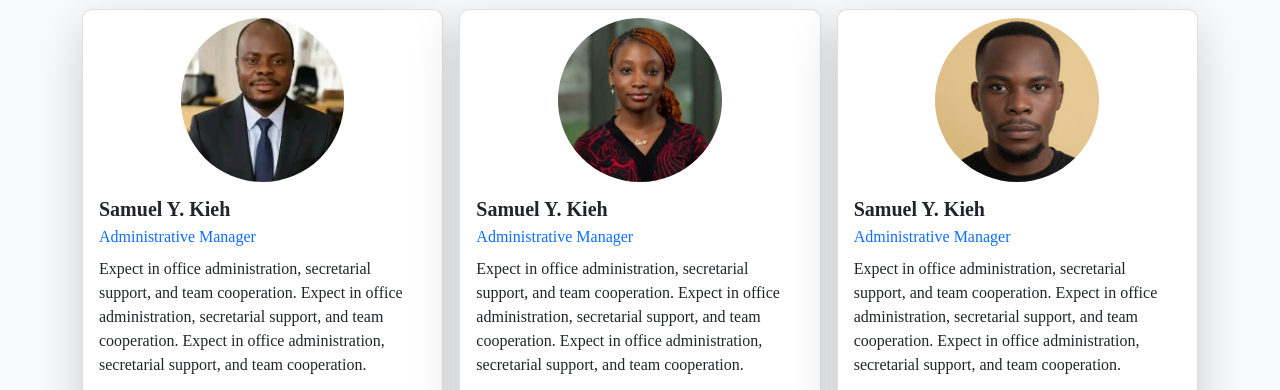
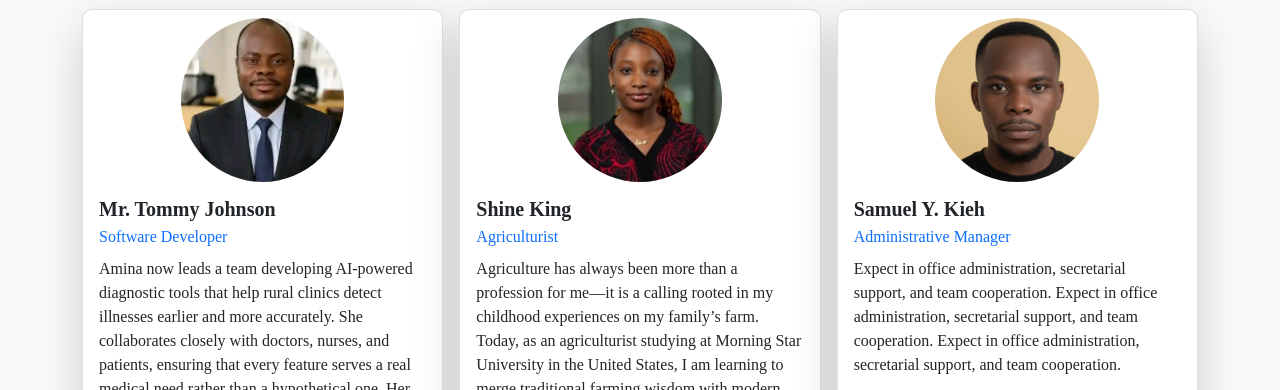
Before and after one commit to kieh570/kieh_portfolio, a plain HTML site: page team.html in a window 1280 px wide. Shown: the part 149-539 px from the top of the page. Drawn offline with Linux system fonts and the light colour scheme.

Commit message:
Updated team page

```diff
--- a/team.html
+++ b/team.html
@@ -87,12 +87,10 @@
                     <div class="team-card card shadow-lg" style="border-radius: 10px;">
                        <div class="card-body p-2 mx-2">
                         <div><img src="images/1765894691152.jpg" class="card-image-top mx-auto d-flex" style="width: 50%; margin-bottom: 15px; height: auto; border-radius: 50%;" alt=""></div>
-                            <h5 class="card-title fw-bold">Samuel Y. Kieh</h5>
-                            <p class="card-subtitle text-primary mb-2">Administrative Manager</p>
+                            <h5 class="card-title fw-bold">Mr. Tommy Johnson</h5>
+                            <p class="card-subtitle text-primary mb-2">Software Developer</p>
                             <p class="card-text text-mute">
-                                Expect in office administration, secretarial support, and team cooperation.
-                                Expect in office administration, secretarial support, and team cooperation.
-                                Expect in office administration, secretarial support, and team cooperation.
+                                Amina now leads a team developing AI-powered diagnostic tools that help rural clinics detect illnesses earlier and more accurately. She collaborates closely with doctors, nurses, and patients, ensuring that every feature serves a real medical need rather than a hypothetical one. Her software integrates seamlessly with existing hospital systems, reducing paperwork and freeing up time for patient care.
                             </p>
 
                             <div class="text-center">
@@ -106,12 +104,10 @@
                     <div class="team-card card shadow-lg" style="border-radius: 10px;">
                        <div class="card-body p-2 mx-2">
                         <div><img src="images/IMG_20260602_210625_844.jpg" class="card-image-top mx-auto d-flex" style="width: 50%; margin-bottom: 15px; height: auto; border-radius: 50%;" alt=""></div>
-                            <h5 class="card-title fw-bold">Samuel Y. Kieh</h5>
-                            <p class="card-subtitle text-primary mb-2">Administrative Manager</p>
+                            <h5 class="card-title fw-bold">Shine King</h5>
+                            <p class="card-subtitle text-primary mb-2">Agriculturist</p>
                             <p class="card-text text-mute">
-                                Expect in office administration, secretarial support, and team cooperation.
-                                Expect in office administration, secretarial support, and team cooperation.
-                                Expect in office administration, secretarial support, and team cooperation.
+                                Agriculture has always been more than a profession for me—it is a calling rooted in my childhood experiences on my family’s farm. Today, as an agriculturist studying at Morning Star University in the United States, I am learning to merge traditional farming wisdom with modern scientific innovation.
                             </p>
 
                             <div class="text-center">
```
